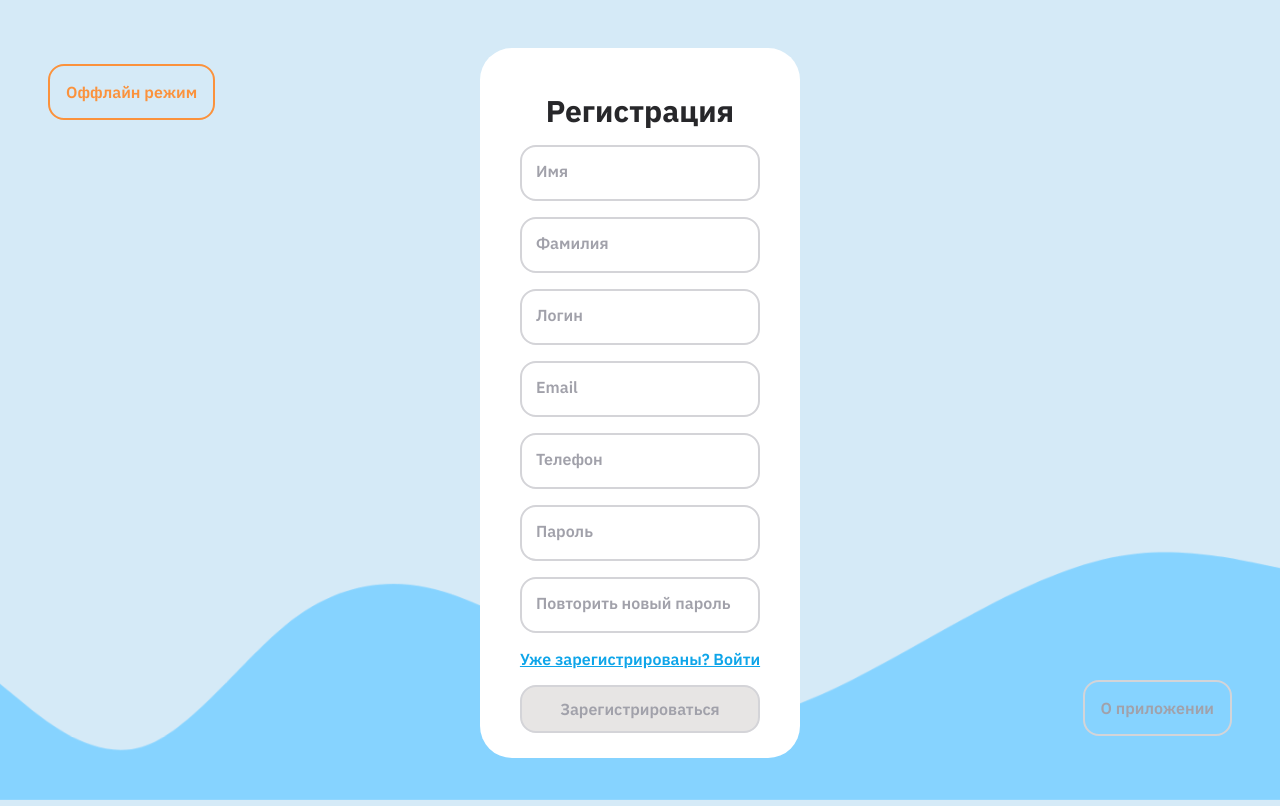
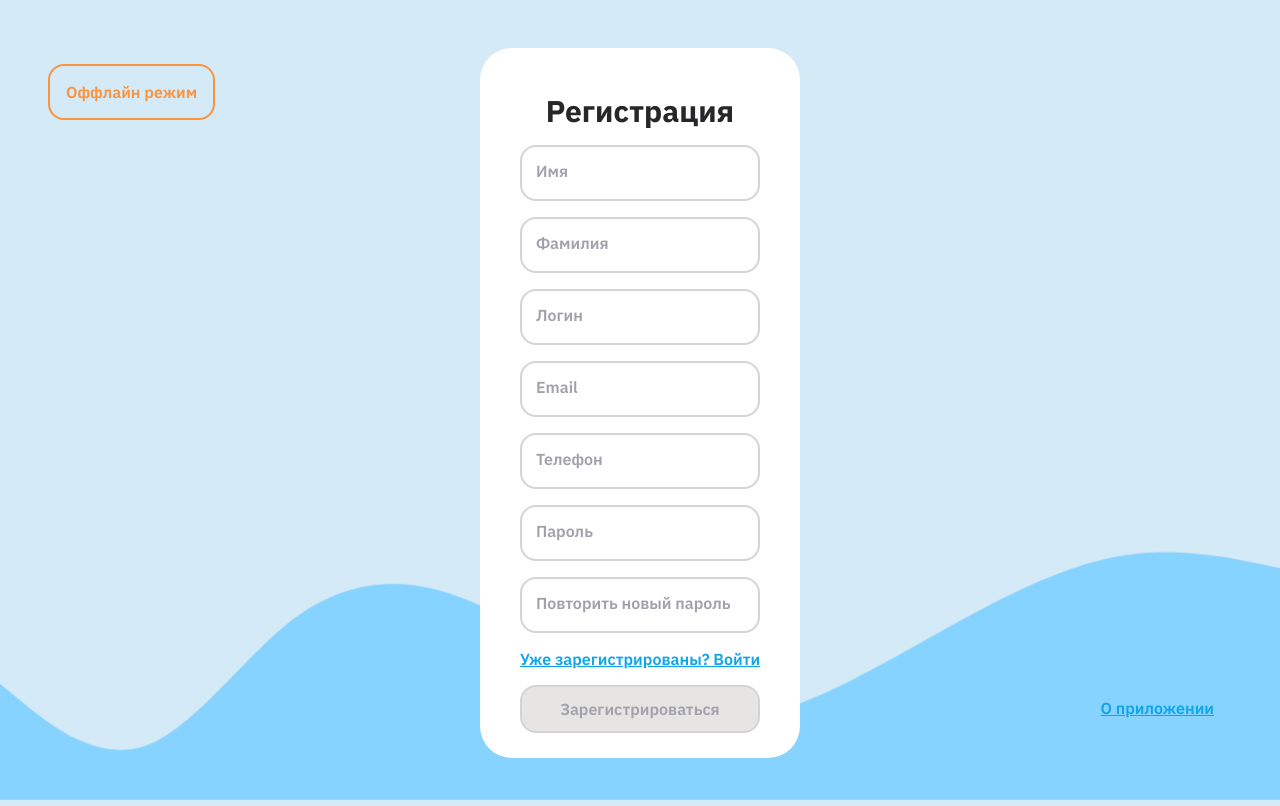
Before and after one commit to theotheo46/react, a React (Vite) app in the folder packages/client/: page /signup in a window 1280 px wide. Built offline with nearby package versions, Linux system fonts and the light colour scheme; no server answers.

Commit message:
Change "About" button style

```diff
--- a/packages/client/src/pages/SignInPage/index.tsx
+++ b/packages/client/src/pages/SignInPage/index.tsx
@@ -48,7 +48,7 @@ const SignInPage = () => {
         Оффлайн режим
       </Button>
       <Button
-        styleType="tertiary"
+        styleType="link"
         onClick={() => navigate('/')}
         className="entry-page-about-btn">
         О приложении
--- a/packages/client/src/pages/SignUpPage/index.tsx
+++ b/packages/client/src/pages/SignUpPage/index.tsx
@@ -50,7 +50,7 @@ const SignUpPage = () => {
         Оффлайн режим
       </Button>
       <Button
-        styleType="tertiary"
+        styleType="link"
         onClick={() => navigate('/')}
         className="entry-page-about-btn">
         О приложении
```
Also changed, not shown: 1 other file (tests, documents, lock files or other folders).
